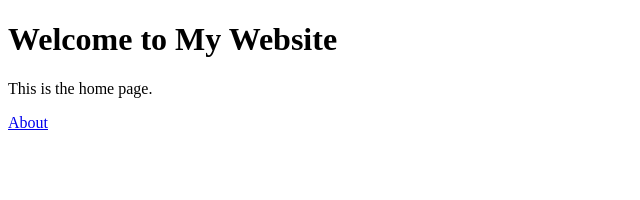
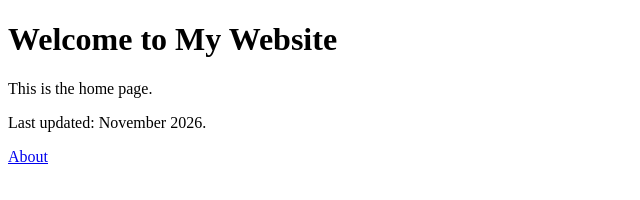
Before and after one commit to kushals256/git-workflow-assignment, a plain HTML site: page index.html in a window 1280 px wide. Shown: the whole page, without its empty margins (0-640 px from the left). Drawn offline with Linux system fonts and the light colour scheme.

Commit message:
Update index.html: add last-updated note

```diff
--- a/index.html
+++ b/index.html
@@ -4,6 +4,7 @@
 <body>
   <h1>Welcome to My Website</h1>
   <p>This is the home page.</p>
+  <p>Last updated: November 2026.</p>
   <a href="about.html">About</a>
 </body>
 </html>
```
